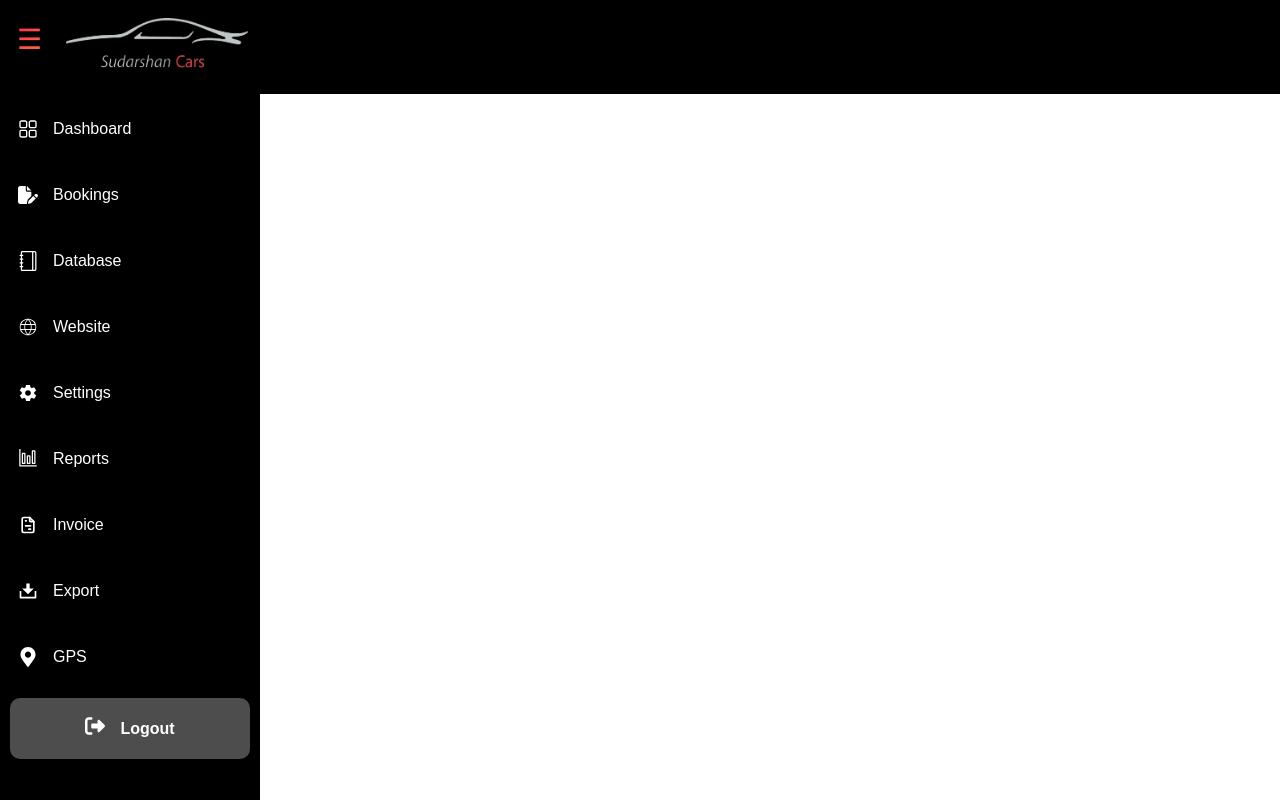
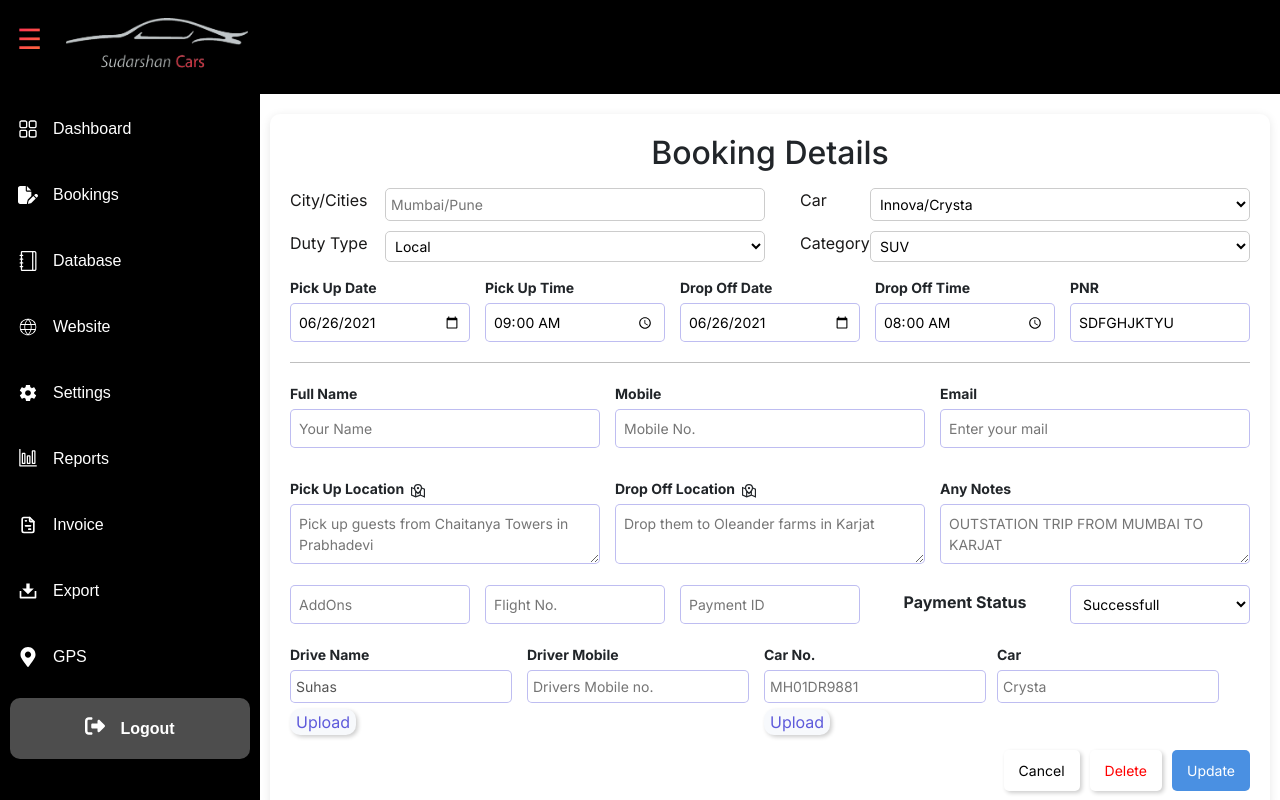
Before and after one commit to Rajputsachin01/CarAdminPanel, a React (Vite) app: page /bookingDetails in a window 1280 px wide. Before the commit this address had no page. Built offline with nearby package versions, Linux system fonts and the light colour scheme.

Commit message:
minor Fixations in UI

```diff
--- a/src/App.jsx
+++ b/src/App.jsx
@@ -4,6 +4,7 @@ import Navbar from "./Layout/Navbar";
 import Sidebar from "./Layout/Sidebar";
 import "./App.css";
 import MainSettings from "./Components/Pages/Settings/MainSettings";
+import BookingDetails from "./Components/Pages/Website/BookingDetails";
 
 // Lazy load components
 const Dashboard = React.lazy(() => import("./Components/Dashboard/Dashboard"));
@@ -36,6 +37,7 @@ function App() {
               <Route path="/dashboard" element={<Dashboard />} />
               <Route path="/MainWebite" element={<MainWebite />} />
               <Route path="/MainSettings" element={<MainSettings />} />
+              <Route path="/bookingDetails" element={<BookingDetails />} />
             </Routes>
           </React.Suspense>
         </div>
--- /dev/null
+++ b/src/Components/Pages/Website/BookingDetails.jsx
@@ -0,0 +1,130 @@
+import React from "react";
+import "./BookingForm.css";
+import { GrMapLocation } from "react-icons/gr";
+
+const BookingDetails = () => {
+
+  return (
+    <div className=" container booking-form-container">
+        <h2 className=" text-center pb-2">Booking Details</h2>
+      <div className="infodiv">
+        <div className="carinfo">
+        <p >City/Cities</p>
+        <input type="text" placeholder="Mumbai/Pune" className="myinput" />
+        </div>
+        <div className="carinfo">
+        <p className="par1">Car</p>
+        <select name="" id="" className="myinput">
+          <option value="">Innova/Crysta</option>
+        </select>
+        </div>
+        <div className="carinfo">
+        <p>Duty Type</p>
+        <select name="" id="" className="myinput">
+          <option value="">Local</option>
+          <option value="">Intercity</option>
+          <option value="">Airport Transfer</option>
+        </select>
+        </div>
+        <div className="carinfo">
+        <p className="par1">Category</p>
+        <select name="" id="" className="myinput">
+          <option value="">SUV</option>
+
+        </select>
+        </div>
+      </div>
+
+      <div className="form-grid">
+        <div>
+          <label className="label-class">Pick Up Date</label>
+          <input type="date" className="form-input"  value="2021-06-26" />
+        </div>
+        <div>
+          <label className="label-class">Pick Up Time</label>
+          <input type="time" className="form-input"  value="09:00" />
+        </div>
+        <div>
+          <label className="label-class">Drop Off Date</label>
+          <input type="date" className="form-input" value="2021-06-26" />
+        </div>
+        <div>
+          <label className="label-class">Drop Off Time</label>
+          <input type="time" className="form-input" value="08:00" />
+        </div>
+        <div className="pnrdiv">
+        <label className="label-class">PNR</label>
+        <input type="text" className="form-input" value="SDFGHJKTYU" />
+        </div>
+      </div>
+      <hr className="divider" />
+
+      <div className="info-grid">
+      <div className="form-group">
+        <label className="label-class">Full Name</label>
+        <input type="text" className="form-input"  placeholder="Your Name" />
+      </div>
+      <div className="form-group">
+        <label className="label-class">Mobile</label>
+        <input type="text" className="form-input"  placeholder="Mobile No." />
+      </div>
+      <div className="form-group">
+        <label className="label-class">Email</label>
+        <input type="email" className="form-input" placeholder="Enter your mail" />
+      </div></div>
+      <div className="info-grid">
+        <div>
+          <label className="label-class">Pick Up Location &nbsp;<GrMapLocation /> </label>
+          <textarea className="textareafield" placeholder="Pick up guests from Chaitanya Towers in Prabhadevi"></textarea>
+        </div>
+        <div>
+          <label className="label-class">Drop Off Location &nbsp;<GrMapLocation /></label>
+          <textarea className="textareafield" placeholder="Drop them to Oleander farms in Karjat"></textarea>
+        </div>
+        <div>
+          <label className="label-class">Any Notes</label>
+          <textarea className="textareafield" placeholder="OUTSTATION TRIP FROM MUMBAI TO KARJAT"></textarea>
+        </div>
+      </div>
+      <div className="form-grid">
+        <input type="text" placeholder="AddOns" className="form-input"/>
+        <input type="text" placeholder="Flight No." className="form-input"/>
+        <input type="text" placeholder="Payment ID" className="form-input"/>
+        <label htmlFor="" className="paymentlabel">Payment Status</label>
+        <select className="form-input">
+          <option>Successfull</option>
+          <option>Pending</option>
+        </select>
+      </div>
+      <div className="car-grid">
+           <div className="driverinfo">
+          <label className="driverlabel">Drive Name</label>
+          <input type="text" className="car-input" disabled value="Suhas" />
+          <button className="uploadbtn">Upload</button>
+        </div>
+        <div >
+        <div className="driverinfo">
+          <label className="driverlabel">Driver Mobile</label>
+          <input type="text" className="car-input" placeholder="Drivers Mobile no." />
+        </div></div>
+        <div className="cardiv">
+        <div className="driverinfo">
+          <label className="driverlabel">Car No.</label>
+          <input type="text" className="car-input carno"  placeholder="MH01DR9881" />
+          <button className="uploadbtn">Upload</button>
+        </div>
+        <div className="driverinfo">
+          <label className="driverlabel cartype">Car</label>
+          <input type="text" className="car-input cartype" placeholder="Crysta" />
+        </div>
+      </div></div>
+      <div className="button-group">
+        <button type="button" className="cancel-button">Cancel</button>
+        <button type="button" className="delete-button">Delete</button>
+        <button type="button" className="update-button">Update</button>
+      </div>
+    </div>
+  );
+};
+
+export default BookingDetails;
--- /dev/null
+++ b/src/Components/Pages/Website/BookingForm.css
@@ -0,0 +1,206 @@
+.booking-form-container {
+    background: white;
+    padding: 20px;
+    border-radius: 10px;
+    box-shadow: 0 2px 10px rgba(0, 0, 0, 0.1);
+    /* max-width: 900px; */
+    margin: 20px  auto;
+    font-family: 'Inter';
+
+  }
+  .carinfo p {
+    margin-bottom: 0px !important;
+  }
+
+  .form-grid {
+    display: grid;
+    grid-template-columns: repeat(5, 1fr); /* Create 5 equal-width columns */
+    gap: 15px;
+    margin-bottom: 15px;
+    margin-top: 15px;
+  }
+
+
+  .form-group {
+    margin-bottom: 15px;
+  }
+
+  .label-class {
+    display: block;
+    font-weight: bold;
+    margin-bottom: 5px;
+    font-size: 14px;
+    font-family: 'Inter'
+  }
+
+
+  .form-input {
+    width: 100%;
+    padding: 8px;
+    border: 1px solid #5E5ADB66;
+    border-radius: 5px;
+    background-color: #FFFFFF;
+    font-size: 14px;
+    font-family: 'Inter';
+  }
+
+  textarea.form-input {
+    height: 60px;
+    resize: none;
+  }
+
+  .divider {
+    border: 0;
+    height: 2px;
+    background: #000000;
+    margin: 20px 0;
+
+  }
+
+  .button-group {
+    display: flex;
+    justify-content: flex-end;
+    gap: 10px;
+    /* margin-top: 10px; */
+  }
+
+  .cancel-button,
+  .delete-button,
+  .update-button {
+    padding: 10px 15px;
+    border: none;
+    border-radius: 5px;
+    font-size: 14px;
+    cursor: pointer;
+  }
+
+  .cancel-button {
+    background: #FFFFFF;
+    box-shadow: 2px 2px 4px rgba(0, 0, 0, 0.2);
+  }
+
+  .delete-button {
+    background-color: #FFFFFF;
+    color: red;
+    box-shadow: 2px 2px 4px rgba(0, 0, 0, 0.2);
+  }
+
+  .update-button {
+    background: #4a90e2;
+    color: white;
+  }
+  .infodiv {
+    display: flex;
+    flex-wrap: wrap; /* Allow items to wrap to the next line */
+    justify-content: space-between;
+    gap: 10px;
+  }
+
+  .infodiv > div {
+    flex: 1 1 45%;
+    min-width: 200px;
+  }
+
+  @media (max-width: 768px) {
+    .infodiv > div {
+      flex: 1 1 100%;
+    }
+  }
+  .info-grid {
+    display: grid;
+    grid-template-columns: repeat(3, 1fr); /* Create 3 equal-width columns */
+    gap: 15px;
+    margin-bottom: 15px;
+  }
+  /* .driverinfo{
+    display: flex;
+    flex-direction: row;
+    gap: 5px;
+  } */
+  .cardiv{
+    display: flex;
+    flex-direction:row ;
+  }
+  .car-grid{
+    display: grid;
+    grid-template-columns: repeat(4, 1fr); /* Create 3 equal-width columns */
+    gap: 15px;
+    margin-bottom: 15px;
+
+  }
+  .car-input{
+    /* width: 38%; */
+    padding: 5px;
+    border: 1px solid #5E5ADB66;
+    border-radius: 5px;
+    background-color: #FFFFFF;
+    font-size: 14px;
+
+  }
+  .driverlabel{
+    display: block;
+    font-weight: bold;
+    margin-bottom: 5px;
+    font-size: 14px;
+    margin-top: 5px;
+  }
+  .pnrdiv{
+    width: fit-content;
+    /* justify-content: end; */
+
+  }
+  .carinfo{
+    display: flex;
+    justify-content: space-between;
+  }
+  .myinput{
+    width: 80%;
+    padding: 5px;
+    border: 1px solid #ccc;
+    border-radius: 5px;
+    background-color: #FFFFFF;
+    font-size: 14px;
+  }
+  .carinfo p{
+    font-family: 'Inter';
+    color: #1A1919;
+  }
+  .paymentlabel{
+    display: block;
+    font-weight: bold;
+    margin-bottom: 5px;
+    font-size: 16px;
+    margin-top: 5px;
+    text-align: center;
+
+  }
+  .uploadbtn {
+    background-color: #F7F9FC;
+    color: #5E5ADB;
+    border: none;
+    box-shadow: 2px 2px 4px rgba(0, 0, 0, 0.2);
+    font-family: 'Inter';
+    margin-right: 2px;
+    border-radius: 10px;
+    margin-top: 6px;
+  }
+  .par1{
+    margin-left: 25px;
+    /* font-size: 20px; */
+  }
+  .textareafield{
+
+    width: 100%;
+    padding: 8px;
+    border: 1px solid #5E5ADB66;
+    border-radius: 5px;
+    background-color: #FFFFFF;
+    font-size: 14px;
+    font-family: 'Inter';
+  }
+  .carno{
+    margin-right: 3px;
+  }
+  .cartype{
+    margin-left: 8px;
+  }
--- a/src/Components/Pages/Website/Bookings.jsx
+++ b/src/Components/Pages/Website/Bookings.jsx
@@ -1,6 +1,7 @@
 import React, { useState } from "react";
 import { BsThreeDotsVertical } from "react-icons/bs";
 import { FiRefreshCcw } from "react-icons/fi";
+import { useNavigate } from "react-router-dom";
 
 const userData = [
   { pnr: 2, firstName: "John", lastName: "Ajinh", type: "Intercity", city: "Luxury", amount: "Unavailable", pickUpDate: "20-02-2025", pickUpTime: "03:00" },
@@ -9,6 +10,7 @@ const userData = [
 ];
 
 const Bookings = () => {
+  const navigate = useNavigate();
   const [selectedUser, setSelectedUser] = useState(null);
   const openUserModal = (user) => {
     setSelectedUser(user);
@@ -17,6 +19,10 @@ const Bookings = () => {
   const closeUserModal = () => {
     setSelectedUser(null);
   };
+
+  const bookingDetail = ()=>{
+    navigate('/bookingDetails')
+  }
 
   return (
     <div>
@@ -47,7 +53,7 @@ const Bookings = () => {
               <td>{user.pnr}</td>
               <td>{user.pickUpDate}</td>
               <td>{user.pickUpTime}</td>
-              <td><BsThreeDotsVertical /></td>
+              <td><BsThreeDotsVertical  onClick={bookingDetail}/></td>
             </tr>
           ))}
         </tbody>
--- a/src/Components/Pages/Website/Users.jsx
+++ b/src/Components/Pages/Website/Users.jsx
@@ -58,7 +58,7 @@ const Users = () => {
             <th>#</th>
             <th>Phone Number</th>
             <th>Email</th>
-            <th>Full Name</th>
+            <th>First Name</th>
             <th>Last Name</th>
             <th>Paid</th>
             <th></th>
@@ -66,9 +66,6 @@ const Users = () => {
         </thead>
         <tbody>
           {usersData?.map((user, index) => {
-            const nameParts = user.fullName.split(" ");
-            const firstName = nameParts[0];
-            const lastName = nameParts.slice(1).join(" ");
             return (
               <tr key={index} onClick={() => openUserModal(user)}>
                 <td data-label="S.No">{index + 1}</td>
```
